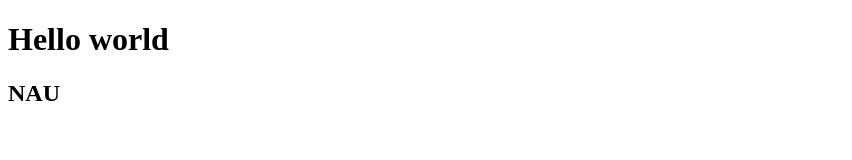
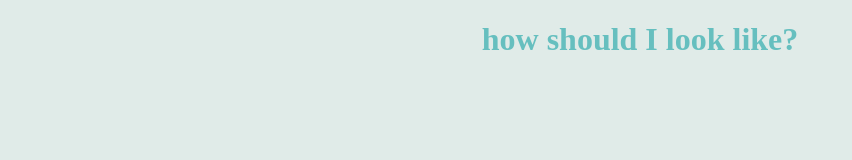
Before and after one commit to greenercy/demo-repository, a website: page index.html in a window 1280 px wide. Shown: the whole page, without its empty margins (0-852 px from the left). Drawn offline with Linux system fonts and the light colour scheme.

Commit message:
styles, images folders added

```diff
--- a/index.html
+++ b/index.html
@@ -4,10 +4,11 @@
 <head>
     <meta charset="UTF-8">
     <meta name="viewport" content="width=device-width, initial-scale=1.0">
-    <title>Document</title>
+    <title>Portfolio Project</title>
+    <link rel="stylesheet" href="styles/main.css">
+    <link rel="icon" href="images/icons8-star-16.png">
 </head>
 <body>
-    <h1>Hello world</h1>
-    <h2>NAU</h2>
+    <h1>how should I look like?</h1>
 </body>
 </html>
--- /dev/null
+++ b/styles/main.css
@@ -0,0 +1,8 @@
+body {
+    background-color: #e0ebe8;
+    text-align: center;
+}
+
+h1 {
+    color: #66BFBF;
+}
```
Also changed, not shown: images/icons8-star-16.png (added), 2 other files.
